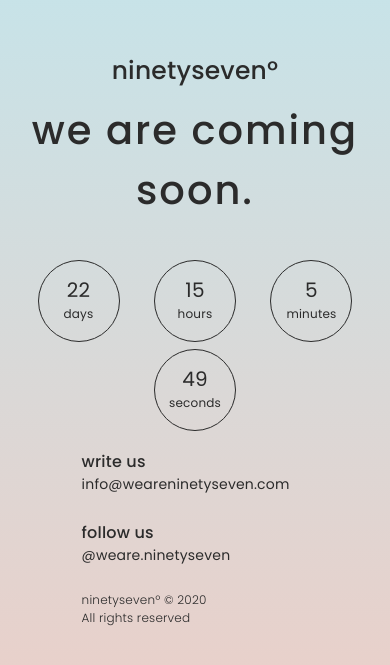
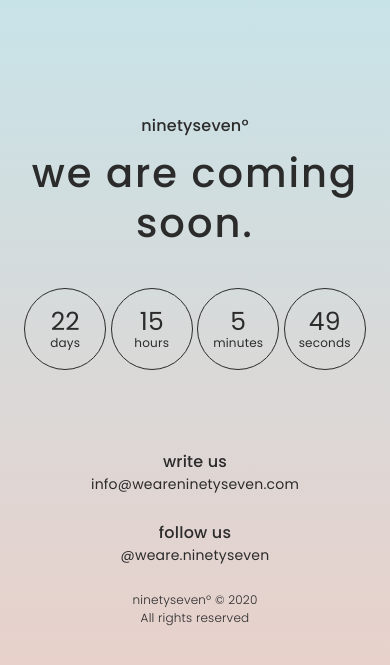
Before and after one commit to weareninetyseven/weareninetyseven, a plain HTML site: page index.html in a window 390 px wide. Shown: the part 115-780 px from the top of the page. Drawn offline with Linux system fonts and the light colour scheme.

Commit message:
Update main.css

```diff
--- a/main.css
+++ b/main.css
@@ -115,16 +115,35 @@ h6{
 }
 
 
-@media screen and(max-width: 600px){
+
+@media (max-width: 600px){
+    .rrss{
+        justify-content: center;
+    }
+
     .iz, .dr, .cr{
         text-align: center;
     }
 
-    .countd{
-        margin: 0 5px;
+    .countd {
+        margin: 0;
+    }
+
+    .container h1{
+        font-size: 16px;
+    }
+
+    .countd span{
+        font-size: 25px;
+        line-height: 25px;
+        margin-top: 20px;
     }
 
     .container h2{
-    font-size: 30px;
+    font-size: 40px;
+        padding: 5%;
+        padding-bottom: 0;
+        padding-top: 0;
+        line-height: 50px;
     }
 }
```
